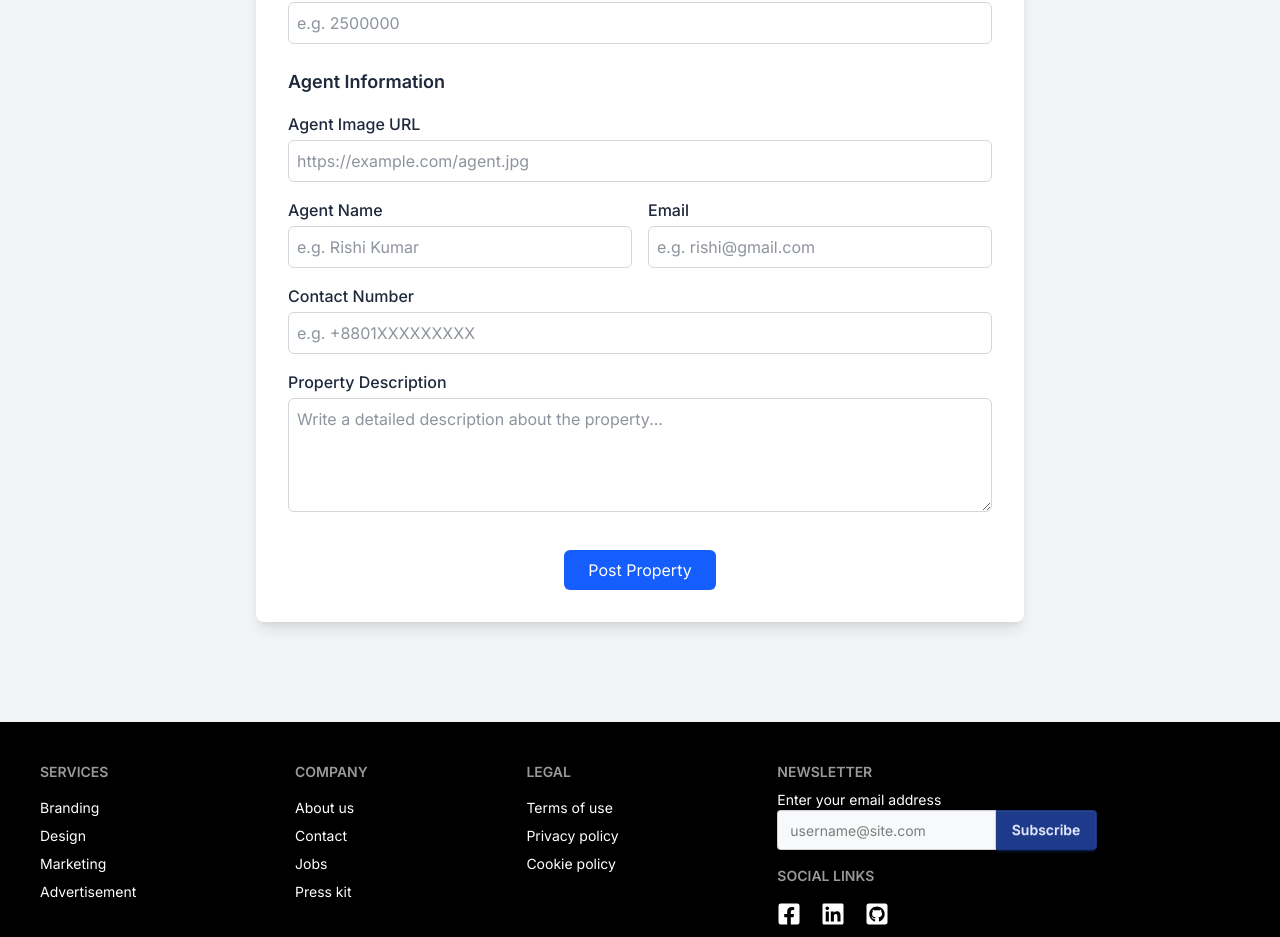
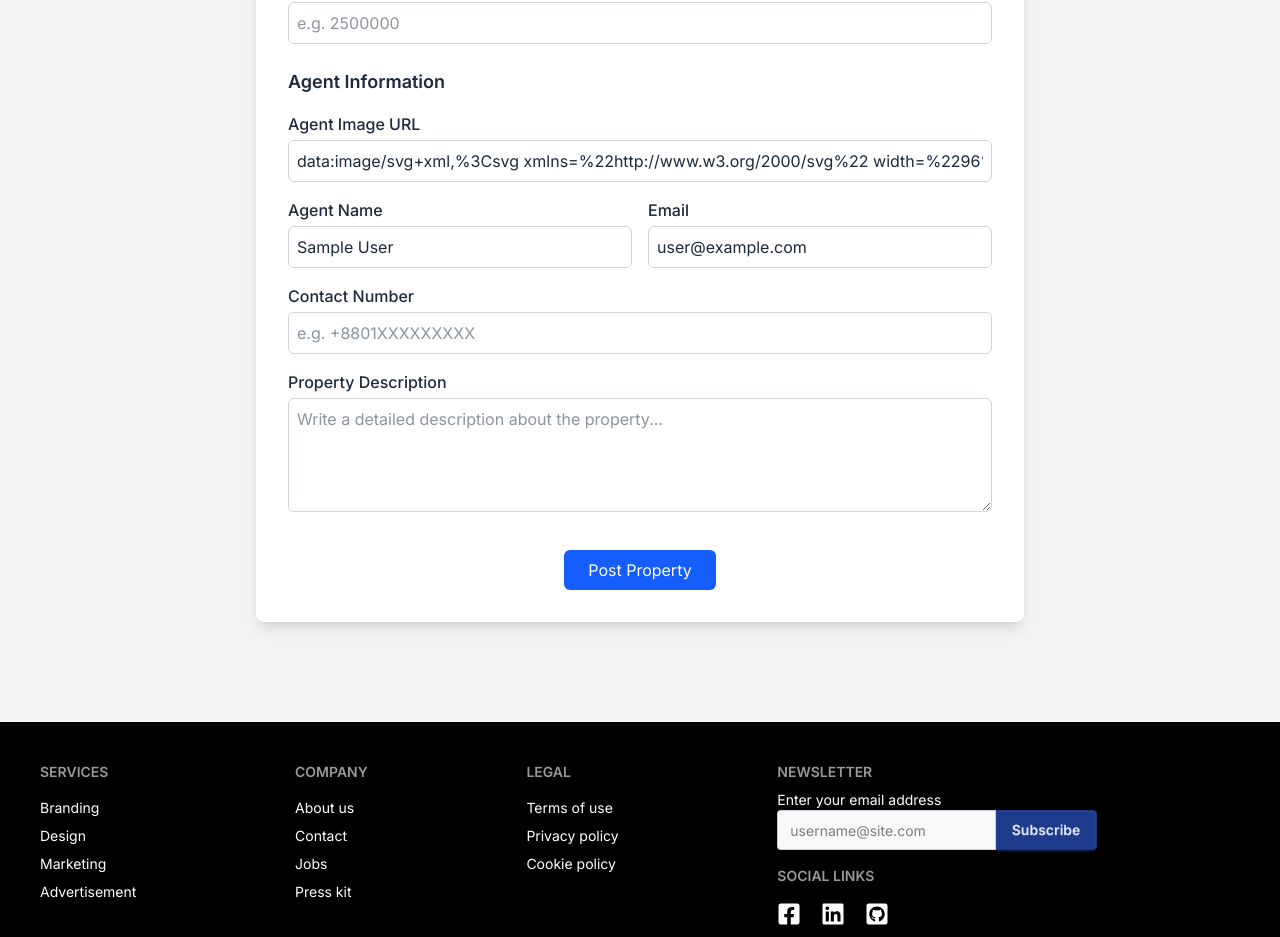
Before and after one commit to SubrotoKumar7/Nestora-Client, a React (Vite) app: page /add-property in a window 1280 px wide. Shown: the part 915-1852 px from the top of the page. Built offline with nearby package versions, Linux system fonts and the light colour scheme; no server answers; sample sign-in values are in the browser's storage.

Commit message:
properties data save to db

```diff
--- a/public/properties.json
+++ b/public/properties.json
@@ -91,7 +91,7 @@
         "agentImage": "https://randomuser.me/api/portraits/men/21.jpg",
         "yearBuilt": 2023,
         "furnishing": "Semi-Furnished",
-        "image": "https://images.unsplash.com/photo-1568605114967-8130f3a36994",
+        "image": "https://www.shutterstock.com/image-illustration/modern-house-terrace-swimming-pool-600nw-1513007366.jpg",
         "createdAt": "2025-11-04T08:30:00Z"
     },
     {
@@ -110,7 +110,7 @@
         "agentImage": "https://randomuser.me/api/portraits/women/56.jpg",
         "yearBuilt": 2021,
         "furnishing": "Fully Furnished",
-        "image": "https://images.unsplash.com/photo-1580587771525-78b9dba3b914",
+        "image": "https://assets.architecturaldesigns.com/cdn-cgi/image/width=3840,quality=75,format=auto,slow-connection-quality=50/plan_assets/325006142/original/915047CHP_1717512400.jpg",
         "createdAt": "2025-11-03T12:10:00Z"
     },
     {
@@ -167,7 +167,7 @@
         "agentImage": "https://randomuser.me/api/portraits/men/11.jpg",
         "yearBuilt": 2020,
         "furnishing": "Semi-Furnished",
-        "image": "https://images.unsplash.com/photo-1580587771525-78b9dba3b914",
+        "image": "https://cdn.buildofy.com/projects/443731c2-e5e5-4b3e-a212-9ae14ace0dc9.jpeg",
         "createdAt": "2025-10-31T11:30:00Z"
     },
     {
@@ -186,7 +186,7 @@
         "agentImage": "https://randomuser.me/api/portraits/women/68.jpg",
         "yearBuilt": 2023,
         "furnishing": "Fully Furnished",
-        "image": "https://images.unsplash.com/photo-1600607687939-ce8a6c25118c",
+        "image": "https://www.thehousedesigners.com/images/plans/01/MHD/bulk/2009/untitled-design_m.webp",
         "createdAt": "2025-10-30T15:20:00Z"
     }
 ]
--- a/src/pages/AddProperty.jsx
+++ b/src/pages/AddProperty.jsx
@@ -1,6 +1,12 @@
 import React, { useState } from 'react';
+import Swal from 'sweetalert2';
+import useAuth from '../hooks/useAuth';
 
 const AddProperty = () => {
+
+    const {user} = useAuth();
+
+    const date = new Date();
 
     const [formData, setFormData] = useState({
         title: "",
@@ -16,6 +22,7 @@ const AddProperty = () => {
         email: "",
         contact: "",
         description: "",
+        createdAt: date
     });
 
     const handleChange = (e) => {
@@ -25,7 +32,27 @@ const AddProperty = () => {
 
     const handleSubmit = (e) => {
         e.preventDefault();
-        console.log("Property Data:", formData);
+
+        fetch('http://localhost:3000/properties', {
+            method: "POST",
+            headers: {
+                'content-type': 'application/json'
+            },
+            body: JSON.stringify(formData)
+        })
+        .then((res)=> {
+            console.log(res);
+            Swal.fire({
+            position: "top",
+            icon: "success",
+            title: "Your property has been saved",
+            showConfirmButton: false,
+            timer: 1500
+            });
+        })
+        .catch(err => {
+            console.log(err.message);
+        })
     };
 
 
@@ -168,7 +195,8 @@ const AddProperty = () => {
                         <input
                         type="text"
                         name="agentImage"
-                        value={formData.agentImage}
+                        // value={formData.agentImage}
+                        value={user?.photoURL}
                         onChange={handleChange}
                         placeholder="https://example.com/agent.jpg"
                         className="w-full border border-gray-300 rounded-md p-2 focus:ring-2 focus:ring-blue-500 outline-none"
@@ -181,7 +209,8 @@ const AddProperty = () => {
                         <input
                             type="text"
                             name="agentName"
-                            value={formData.agentName}
+                            // value={formData.agentName}
+                            value={user?.displayName}
                             onChange={handleChange}
                             placeholder="e.g. Rishi Kumar"
                             className="w-full border border-gray-300 rounded-md p-2 focus:ring-2 focus:ring-blue-500 outline-none"
@@ -193,7 +222,8 @@ const AddProperty = () => {
                         <input
                             type="email"
                             name="email"
-                            value={formData.email}
+                            // value={formData.email}
+                            defaultValue={user?.email}
                             onChange={handleChange}
                             placeholder="e.g. rishi@gmail.com"
                             className="w-full border border-gray-300 rounded-md p-2 focus:ring-2 focus:ring-blue-500 outline-none"
@@ -233,7 +263,7 @@ const AddProperty = () => {
                     <div className="text-center pt-4">
                         <button
                         type="submit"
-                        className="bg-blue-600 text-white px-6 py-2 rounded-md hover:bg-blue-700 transition-all"
+                        className="bg-blue-600 text-white px-6 py-2 rounded-md hover:bg-blue-700 transition-all hover:cursor-pointer"
                         >
                         Post Property
                         </button>
```
